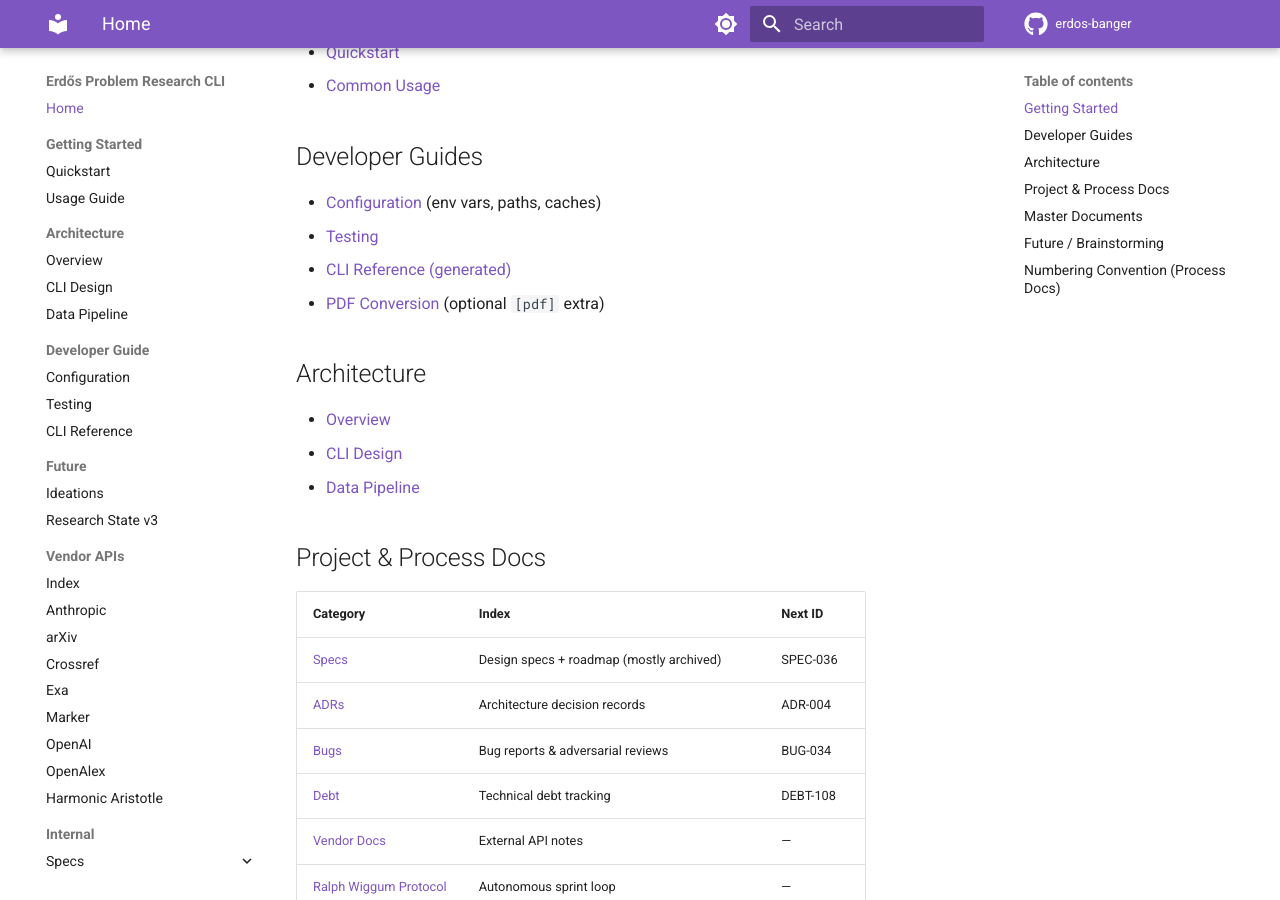
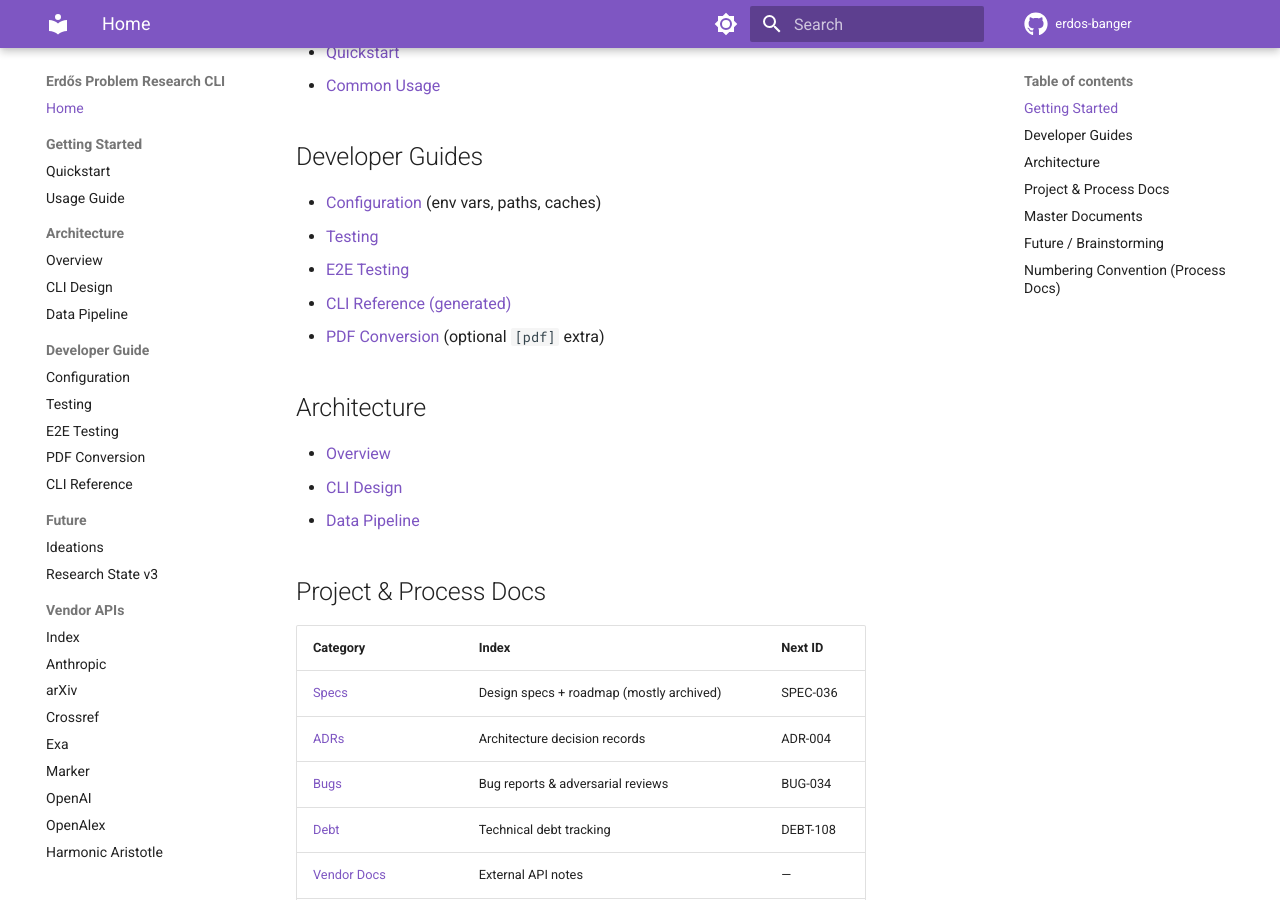
Before and after one commit to research-developer/erdos-banger, an MkDocs documentation site: the page built from docs/INDEX.md, in a window 1280 px wide and 900 px high, scrolled down 466 px. Built offline with MkDocs 1.6.1 and Material for MkDocs 9.7.7, drawn with Linux system fonts in a browser that asks for light colours; comment, search, counter and statistics services are not loaded.

Commit message:
chore(docs): publish MkDocs to GitHub Pages (#33)
* chore(docs): publish MkDocs to GitHub Pages

- Add pages workflow to deploy MkDocs on push to main\n- Fix mkdocs nav warnings so --strict passes\n- Harden release workflow: always create GitHub release; gate PyPI publish behind PUBLISH_PYPI var

* ci(docs): add mkdocs strict build job

* fix(ci): satisfy end-of-file-fixer

* fix(ci): address CodeRabbit review feedback

- pages.yml: remove redundant UV_PYTHON env var (setup-uv handles it)
- pages.yml: upgrade upload-pages-artifact@v3 → v4
- release.yml: skip GitHub Release step on manual dispatch without tag
- README.md: convert bare docs URL to proper Markdown link

```diff
--- a/docs/INDEX.md
+++ b/docs/INDEX.md
@@ -18,6 +18,7 @@ Design history and engineering process docs (specs, ADRs, debt, bugs) are kept,
 
 - [Configuration](./developer/configuration.md) (env vars, paths, caches)
 - [Testing](./developer/testing.md)
+- [E2E Testing](./developer/e2e-testing.md)
 - [CLI Reference (generated)](./developer/cli-reference.md)
 - [PDF Conversion](./developer/pdf-conversion.md) (optional `[pdf]` extra)
 
--- a/mkdocs.yml
+++ b/mkdocs.yml
@@ -103,6 +103,8 @@ nav:
   - Developer Guide:
       - Configuration: developer/configuration.md
       - Testing: developer/testing.md
+      - E2E Testing: developer/e2e-testing.md
+      - PDF Conversion: developer/pdf-conversion.md
       - CLI Reference: developer/cli-reference.md
   - Future:
       - Ideations: future/future-ideations.md
```
Also changed, not shown: README.md (+2 -0 lines), 3 other files.
